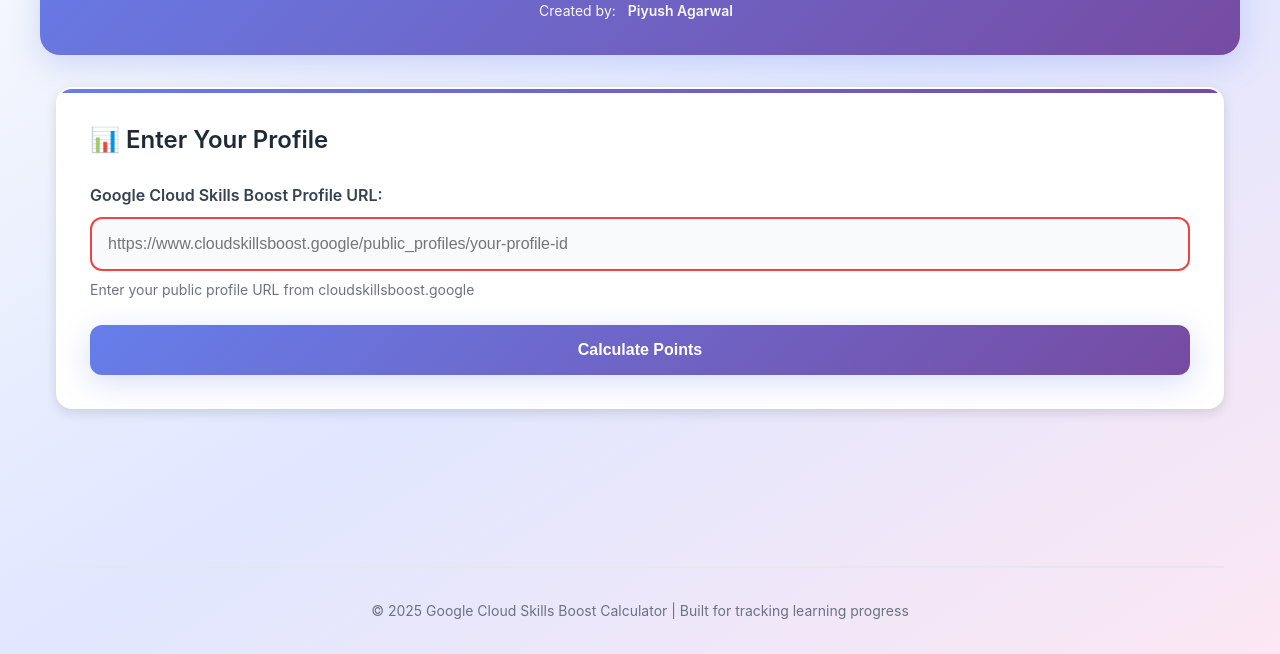
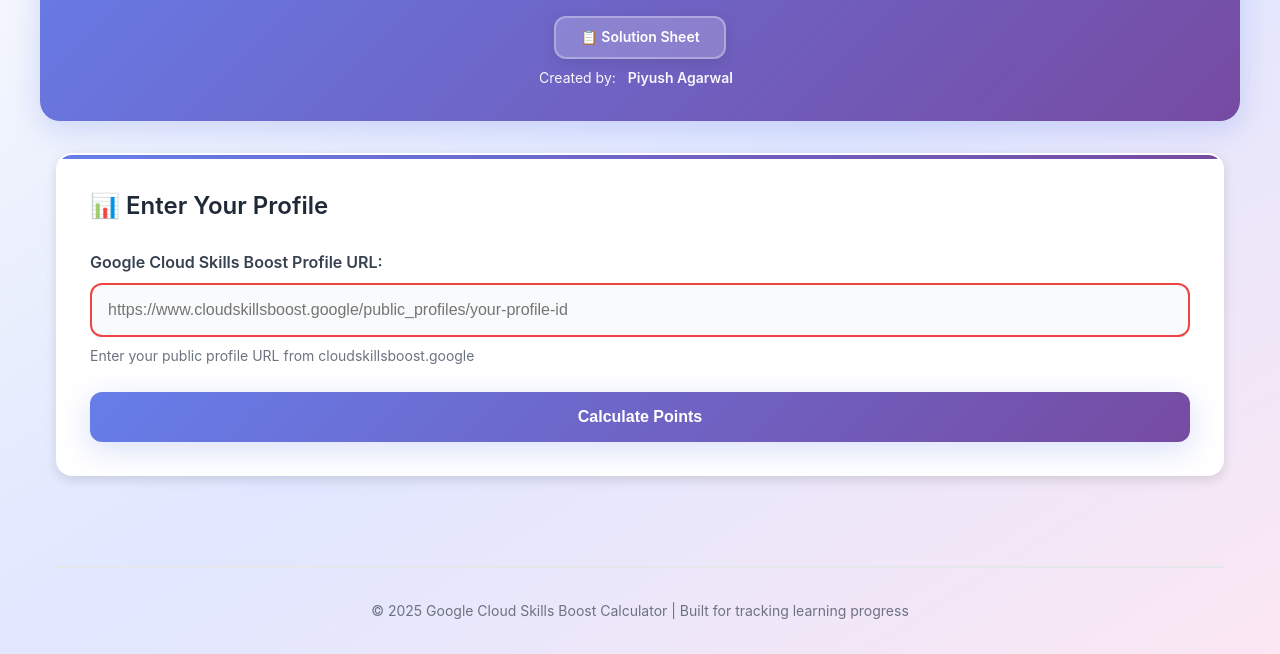
Before and after one commit to PiyushAgarwal-16/Cloud-Study-Jams-Calculator, a website: page public/index.html in a window 1280 px wide. Shown: the part 146-800 px from the top of the page. Drawn offline with Linux system fonts and the light colour scheme.

Commit message:
Solution Sheet added

```diff
--- a/public/index.html
+++ b/public/index.html
@@ -12,6 +12,9 @@
         <header class="header">
             <p class="subtitle">GDG On Campus Poornima University</p>
             <h1>🌟 Cloud Study Jams Calculator</h1>
+            <a href="https://docs.google.com/spreadsheets/d/1oRxxuOzsZaBhH73LKpECkP7lBjpqruAu5ONWivn_PvA/edit?usp=sharing" target="_blank" rel="noopener noreferrer" class="solution-sheet-btn">
+                📋 Solution Sheet
+            </a>
             <p class="creator">Created by: <a href="https://www.linkedin.com/in/piyush-agarwal-079019345/" target="_blank" rel="noopener noreferrer">Piyush Agarwal</a></p>
         </header>
 
--- a/public/style.css
+++ b/public/style.css
@@ -161,6 +161,31 @@
     margin-top: var(--spacing-sm);
     position: relative;
     z-index: 1;
+}
+
+.solution-sheet-btn {
+    display: inline-block;
+    margin-top: var(--spacing-md);
+    padding: var(--spacing-sm) var(--spacing-lg);
+    background: rgba(255, 255, 255, 0.2);
+    backdrop-filter: blur(10px);
+    border: 2px solid rgba(255, 255, 255, 0.3);
+    border-radius: var(--border-radius);
+    color: var(--white);
+    text-decoration: none;
+    font-weight: 600;
+    font-size: var(--font-size-sm);
+    transition: all var(--transition-normal);
+    position: relative;
+    z-index: 1;
+    box-shadow: 0 4px 15px rgba(0, 0, 0, 0.1);
+}
+
+.solution-sheet-btn:hover {
+    background: rgba(255, 255, 255, 0.3);
+    border-color: rgba(255, 255, 255, 0.5);
+    transform: translateY(-2px);
+    box-shadow: 0 6px 20px rgba(0, 0, 0, 0.15);
 }
 
 .creator a {
```
